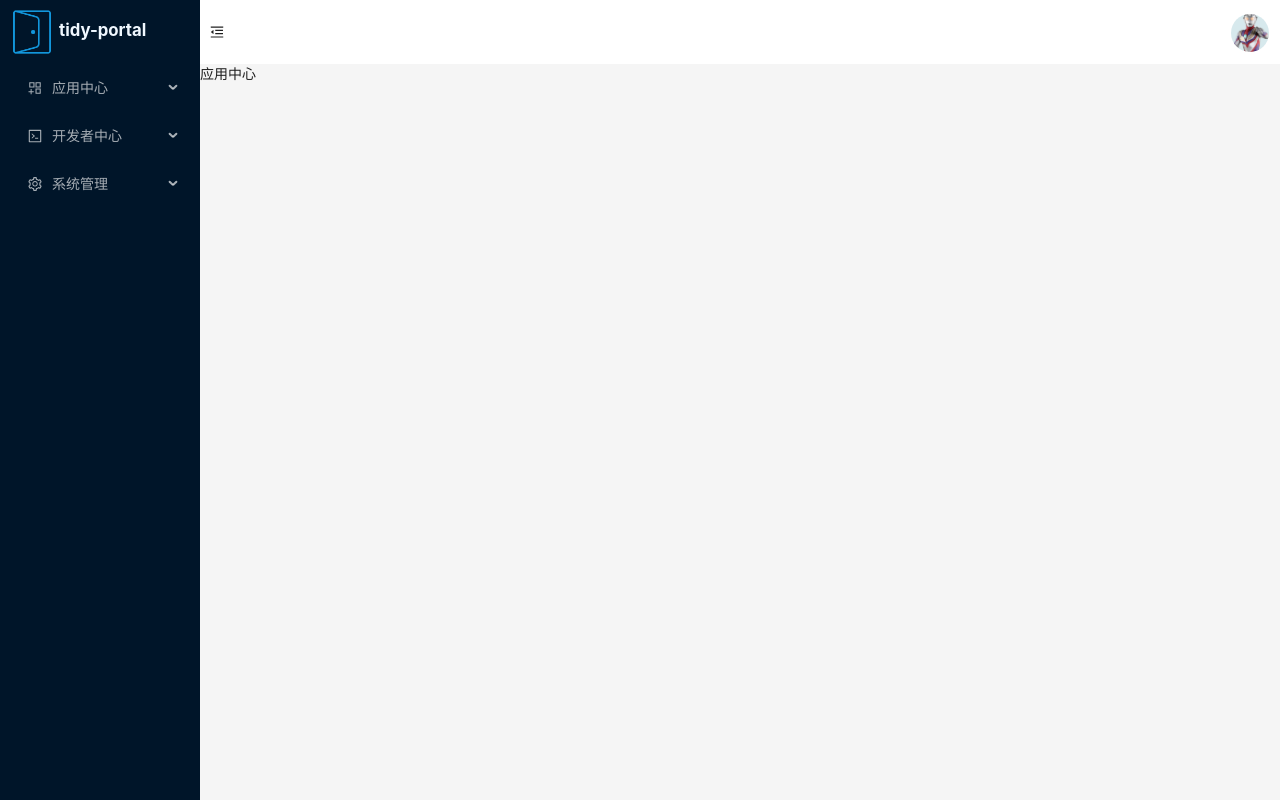
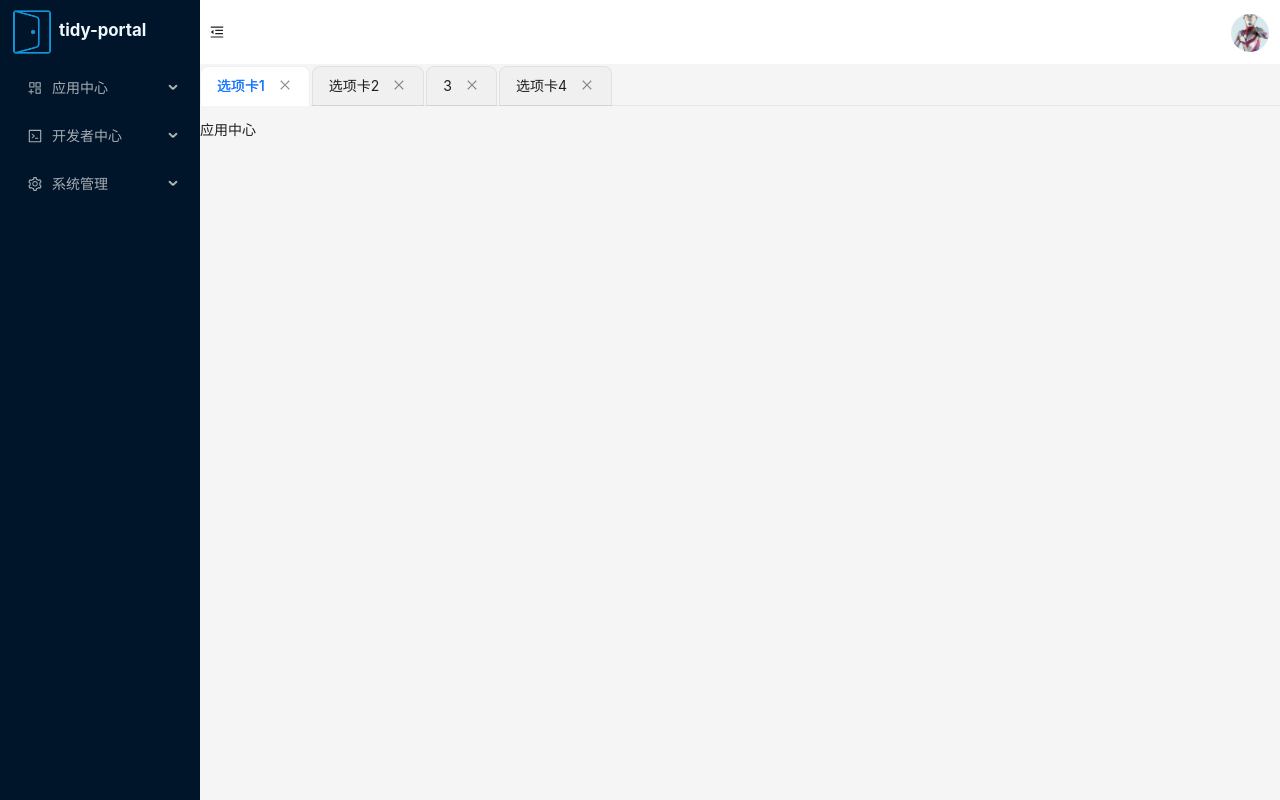
Before and after one commit to tonytyn/tidy-portal, a Vue app: page /app-center/list in a window 1280 px wide. Built offline with nearby package versions, Linux system fonts and the light colour scheme.

Commit message:
初步实现动态pane

```diff
--- a/src/layout/index.vue
+++ b/src/layout/index.vue
@@ -2,17 +2,19 @@
 import { ref } from 'vue'
 import { RouterView, useRouter } from 'vue-router'
 
-import {
-  MenuFoldOutlined,
-  MenuUnfoldOutlined
-} from '@ant-design/icons-vue'
+import { MenuFoldOutlined, MenuUnfoldOutlined } from '@ant-design/icons-vue'
 
 const selectedKeys = ref<string[]>(['1'])
 const collapsed = ref<boolean>(false)
 
 const router = useRouter()
-
 const menuList = router.getRoutes().find((route) => route.name === 'Main')?.children
+const paneList = ref([{key:"1",tab:"选项卡1"},{key:"2",tab:"选项卡2"},{key:"3",tab:"3"},{key:"4",tab:"选项卡4"}])
+const activeKey = ref(paneList.value[0].key)
+const handleTabEdit = (targetKey: string | MouseEvent) => {
+  console.log(targetKey)
+  paneList.value = paneList.value.filter(pane=>pane.key !== targetKey)
+}
 </script>
 <template>
   <a-layout>
@@ -24,7 +26,7 @@ const menuList = router.getRoutes().find((route) => route.name === 'Main')?.chil
       <a-menu v-model:selectedKeys="selectedKeys" theme="dark" mode="inline">
         <a-sub-menu v-for="menu in menuList" :key="menu.name" :title="menu.meta?.title">
           <template #icon>
-            <component :is="menu.meta?.icon"/>
+            <component :is="menu.meta?.icon" />
           </template>
           <a-menu-item v-for="page in menu.children" :key="page.name">
             <router-link :to="page.path">{{ page.meta?.title }}</router-link>
@@ -53,7 +55,15 @@ const menuList = router.getRoutes().find((route) => route.name === 'Main')?.chil
         </a-row>
       </a-layout-header>
       <a-layout-content>
-        <RouterView />
+        <a-tabs type="editable-card" v-model:activeKey="activeKey" hideAdd @edit="handleTabEdit">
+          <a-tab-pane  v-for="item in paneList" :key="item.key" :tab="item.tab"> </a-tab-pane>
+
+        </a-tabs>
+        <router-view v-slot="{ Component }">
+          <keep-alive>
+            <component :is="Component" />
+          </keep-alive>
+        </router-view>
       </a-layout-content>
     </a-layout>
   </a-layout>
--- a/src/settings/ant-design-vue-setting.ts
+++ b/src/settings/ant-design-vue-setting.ts
@@ -1,8 +1,9 @@
 import type { App } from 'vue'
-import { Layout, Menu, Row, Col,Avatar, Breadcrumb, Table, Button, message } from 'ant-design-vue'
+import { Layout,Tabs, Menu, Row, Col,Avatar, Breadcrumb, Table, Button, message } from 'ant-design-vue'
 
 export const setupAntDesignVue = (app: App<Element>): void => {
   app.use(Layout)
+  app.use(Tabs)
   app.use(Menu)
   app.use(Row)
   app.use(Col)
```
